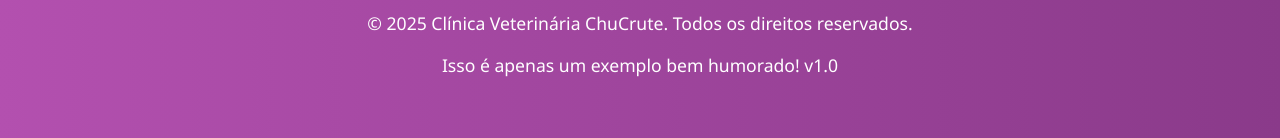
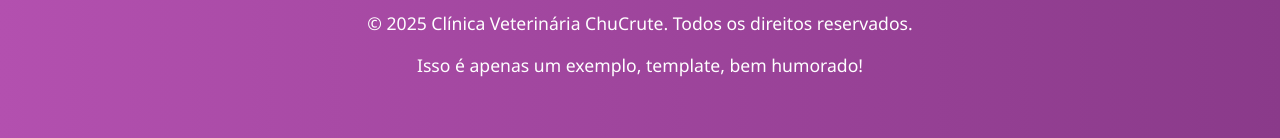
Before and after one commit to samelfero/site_veterinaria, a plain HTML site: page index.html in a window 1280 px wide. Shown: the part 4473-4611 px from the top of the page. Drawn offline with Linux system fonts and the light colour scheme.

Commit message:
Add files via upload

```diff
--- a/index.html
+++ b/index.html
@@ -138,7 +138,7 @@
 		<!-- Mantendo o restante do rodapé original -->
 		<p>🐾 Horário de Atendimento: Seg-Sex 8h-19h | Sáb 9h-13h 🐾</p>
 		<p>&copy; 2025 Clínica Veterinária ChuCrute. Todos os direitos reservados.</p>
-		<p>Isso é apenas um exemplo bem humorado! v1.0</p>
+		<p>Isso é apenas um exemplo, template, bem humorado!</p>
 	</footer>
 
     <!-- Ícone Flutuante do WhatsApp -->
```
Also changed, not shown: css/styles.css (line endings or trailing spaces).
